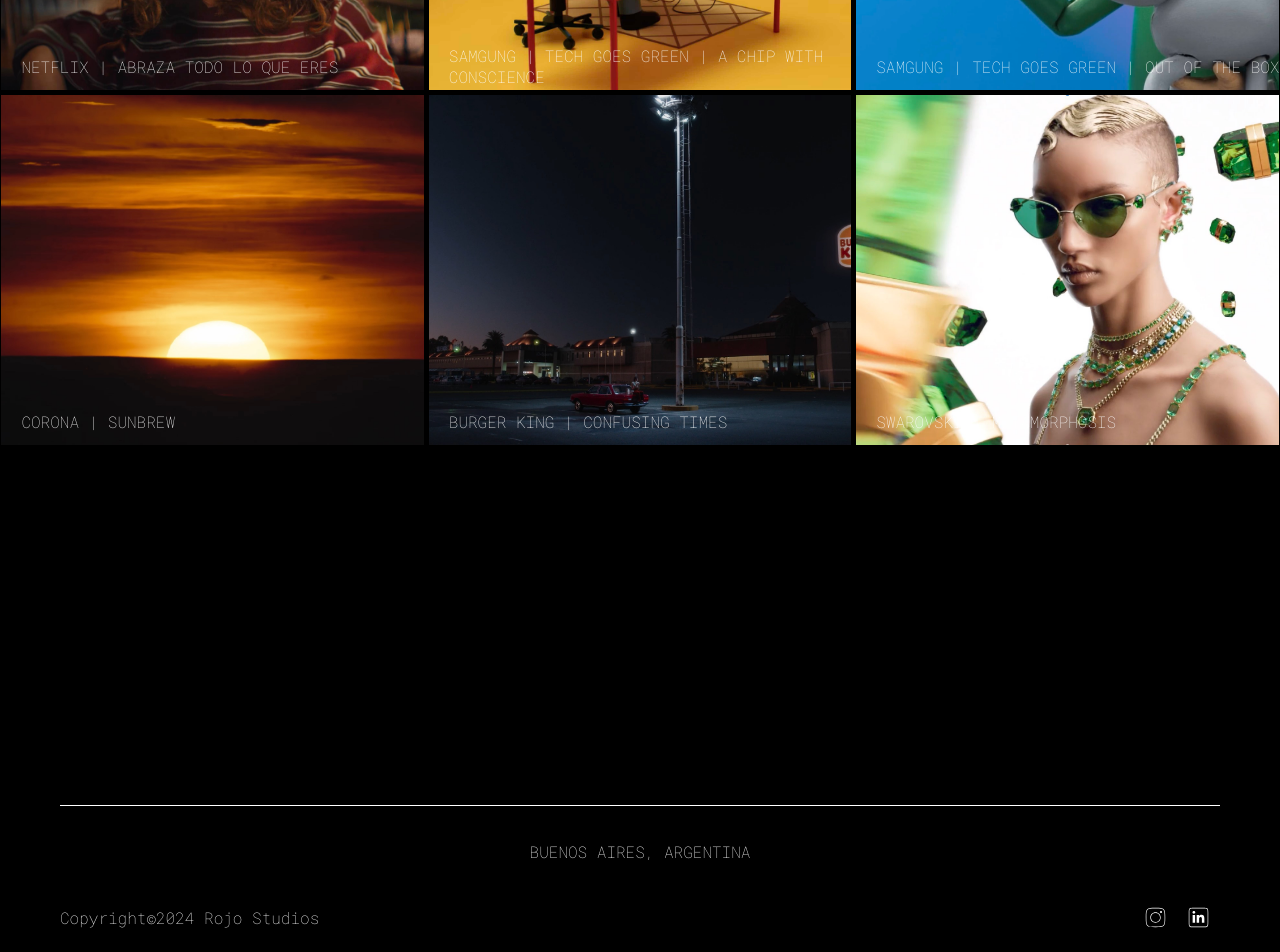
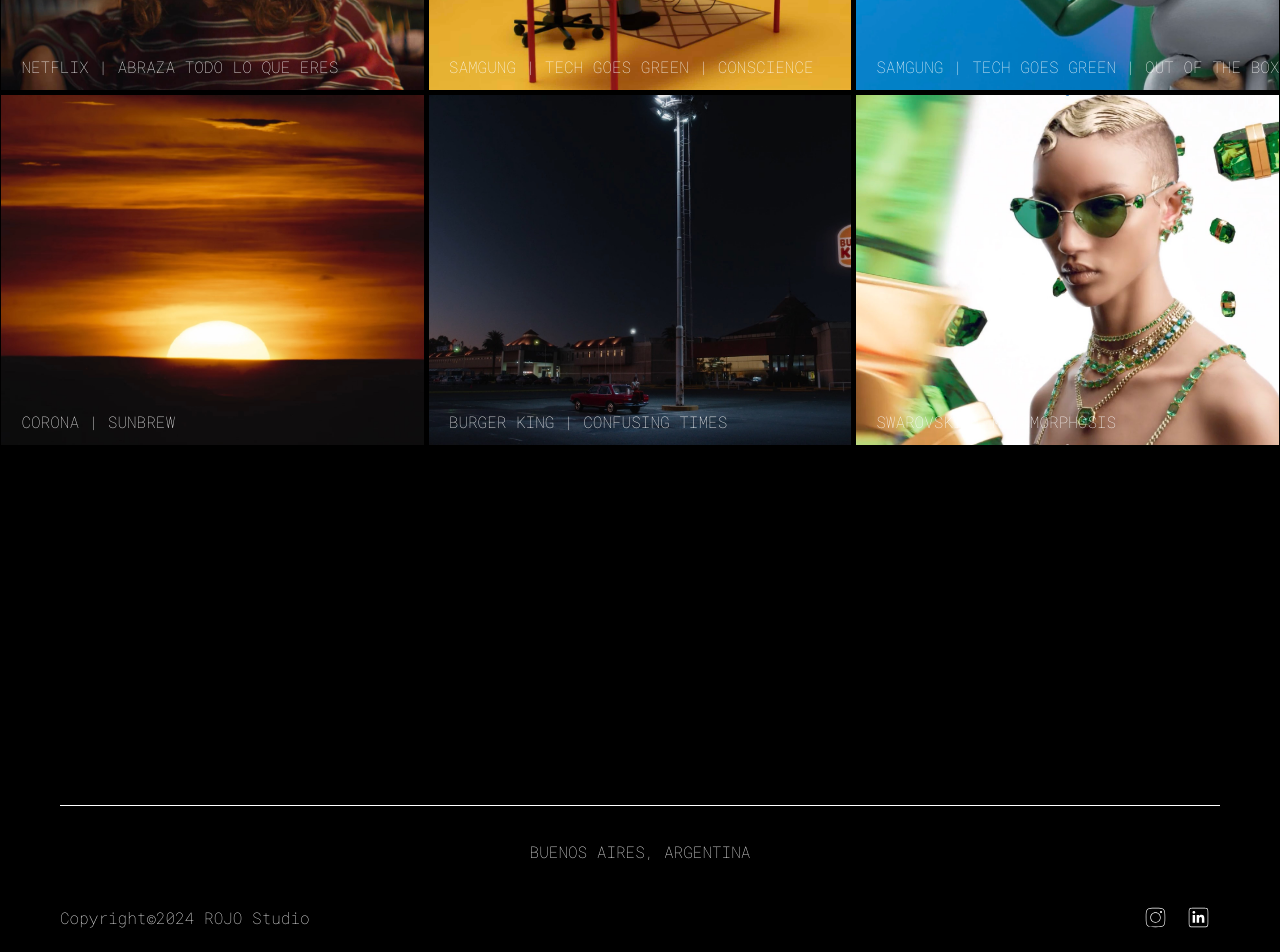
Before and after one commit to xsamskellington/we-are-rojo, a Next.js app: page /advertising in a window 1280 px wide. Shown: the part 1341-2293 px from the top of the page. Built offline with nearby package versions, Linux system fonts and the light colour scheme.

Commit message:
fixing details

```diff
--- a/src/app/advertising/data.tsx
+++ b/src/app/advertising/data.tsx
@@ -7,8 +7,8 @@
   },
 
   {
-    titleEn: 'SAMGUNG | TECH GOES GREEN | A CHIP WITH CONSCIENCE',
-    titleEs: 'SAMGUNG | TECH GOES GREEN | A CHIP WITH CONSCIENCE',
+    titleEn: 'SAMGUNG | TECH GOES GREEN | CONSCIENCE',
+    titleEs: 'SAMGUNG | TECH GOES GREEN | CONSCIENCE',
     href: '/advertising/samsung/chip-with-conscience',
     img: '/samsung-chip.jpg',
   },
--- a/src/app/reel/page.tsx
+++ b/src/app/reel/page.tsx
@@ -8,7 +8,7 @@
       <VimeoPlayer
         src={'https://player.vimeo.com/video/910187264?h=2cd41c1f82'}
       />
-      <h1 className="title">Reel 2023</h1>
+      <h1 className="title">REEL 2023</h1>
     </div>
   );
 };
--- a/src/components/footer/index.tsx
+++ b/src/components/footer/index.tsx
@@ -8,7 +8,7 @@
       <p className="country"> BUENOS AIRES, ARGENTINA</p>
       <div className="legal">
         <div>
-          <p>Copyright©2024 Rojo Studios</p>
+          <p>Copyright©2024 ROJO Studio</p>
         </div>
         <div className="social-media">
           {socialMedia.map((social) => (
```
Also changed, not shown: src/app/episodic/data.tsx (+9 -9 lines).
